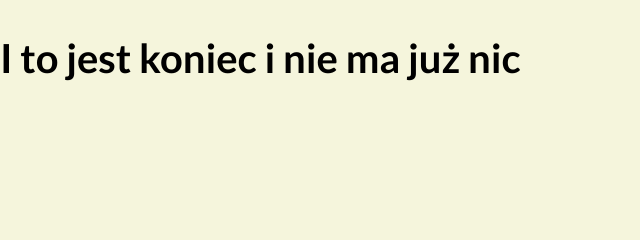
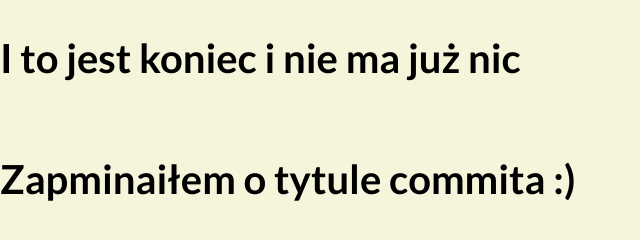
Before and after one commit to pcwitcher/learning-git-2, a plain HTML site: page index.html in a window 1280 px wide. Shown: the part 2236-2476 px from the top of the page, without its empty margins (0-640 px from the left). Before the commit the page ends 2355 px from the top, so only its background shows below. Drawn offline with Linux system fonts and the light colour scheme.

Commit message:
Update index.html
h1 on the end of body

```diff
--- a/index.html
+++ b/index.html
@@ -79,6 +79,7 @@
             frameborder="0" allowfullscreen="1" scrolling="no"></iframe>
     </section>
     <h1>I to jest koniec i nie ma już nic</h1>
+    <h1>Zapminaiłem o tytule commita :)</h1>
 </body>
 
 </html>
```
